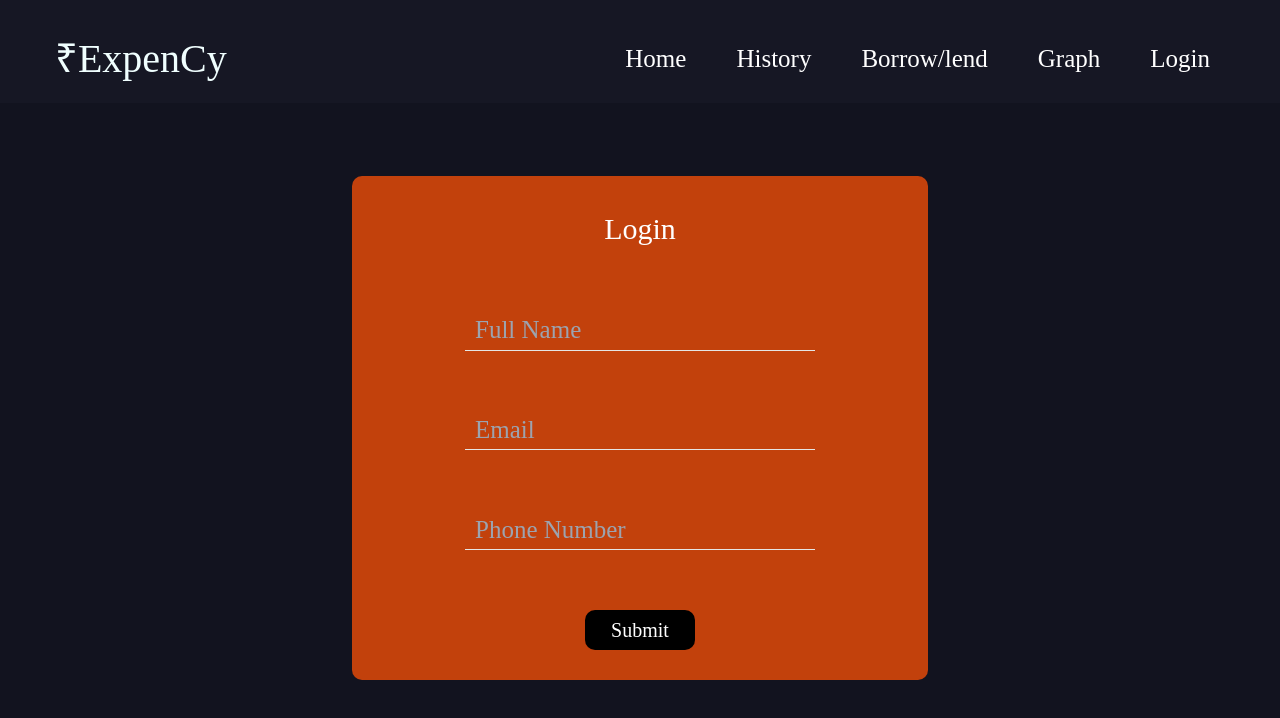
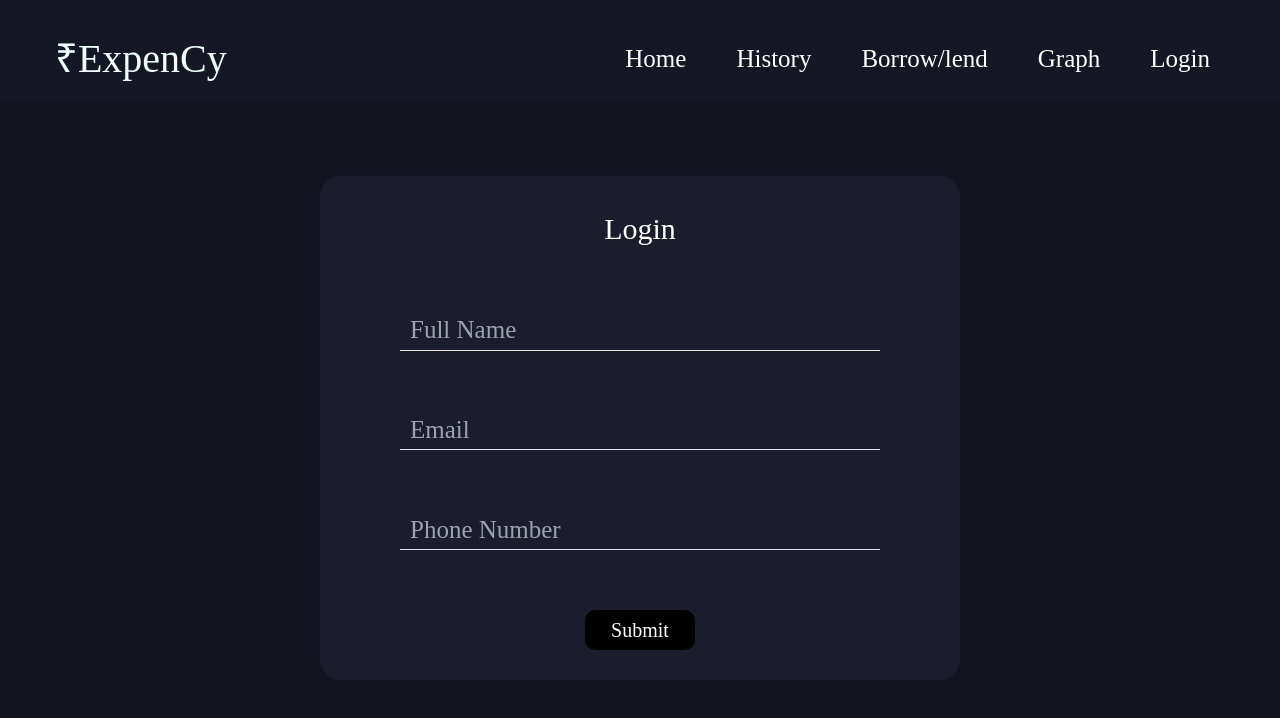
Before and after one commit to amitmishrra/expense-tracker, a React (Create React App) app: page /#/login in a window 1280 px wide. Shown: the top 718 px of the page. Built offline with nearby package versions, Linux system fonts and the light colour scheme.

Commit message:
login page ui fixed

```diff
--- a/src/Pages/LoginPage/Style.css
+++ b/src/Pages/LoginPage/Style.css
@@ -1,7 +1,7 @@
 .loginInputs{
     background-color: rgba(174, 174, 174, 0);
     border-bottom: 1px solid rgb(229, 229, 229);
-    width: 350px;
+    width: 75%;
     padding-left: 10px;
     height: 40px;
     font-size: 25px;
@@ -16,3 +16,7 @@
     color: white;
     background: #000;
 }
+
+.loginContainer{
+    background-color: rgb(27, 28, 44);
+}
--- a/src/Pages/LoginPage/index.jsx
+++ b/src/Pages/LoginPage/index.jsx
@@ -3,21 +3,21 @@ import './Style.css'
 const Login = ()=>{
     return (
     <>
-    <div className="LoginContainer pt-44 w-[90%] m-auto h-[85vh] flex flex-col justify-center items-center font-class">
-        <div className=" w-1/2 bg-orange-700 h-[65vh] rounded-[10px] flex flex-col justify-around items-center font-class">
+    <div className=" pt-44  m-auto h-[85vh] flex flex-col justify-center items-center font-class">
+        <div className="loginContainer w-[85%] md:w-1/2 bg-orange-700 h-[65vh] rounded-[20px] flex flex-col justify-around items-center font-class">
             <div className=" text-[25px] md:text-[30px] text-white ">
                 Login
             </div>
 
-            <div className="">
+            <div className="w-full flex justify-center items-center">
                 <input type="text" required placeholder='Full Name' className='loginInputs'/>
             </div>
 
-            <div className="">
+            <div className="w-full flex justify-center items-center">
             <input type="mail" required placeholder='Email' className='loginInputs'/>
             </div>
 
-            <div className="">
+            <div className="w-full flex justify-center items-center">
             <input type="tel" required placeholder='Phone Number' className='loginInputs'/>
             </div>
 
```
